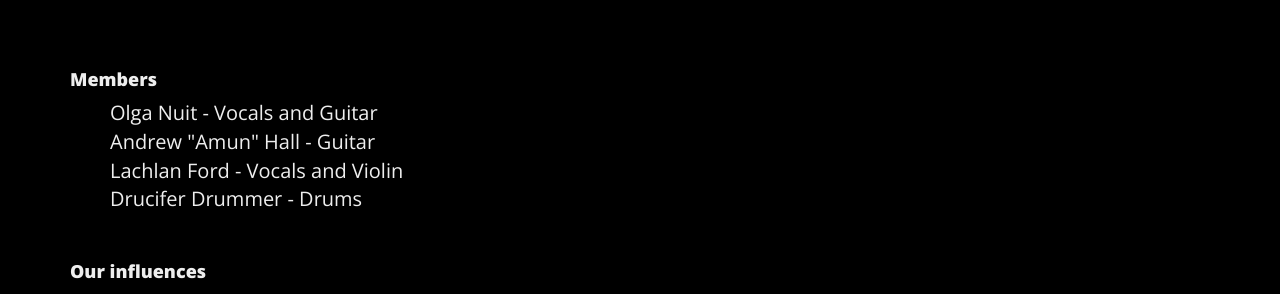
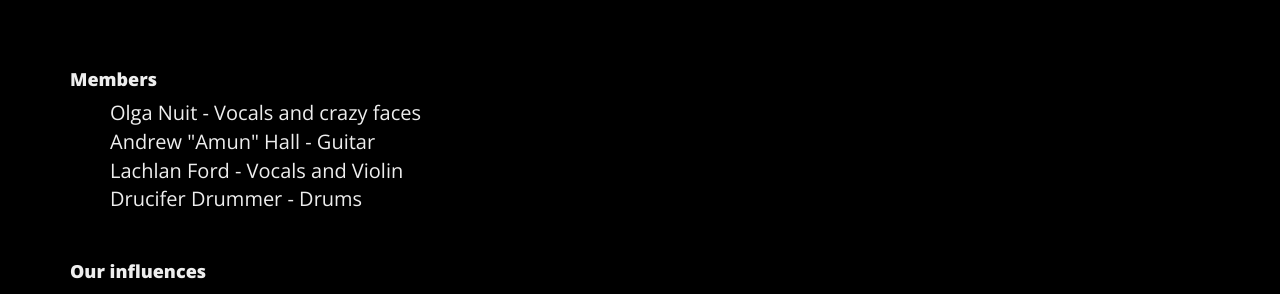
Before and after one commit to Kerr-Ring/kerr-ring-site, a Jekyll site: the page built from about/index.html, in a window 1280 px wide. Shown: the part 774-1068 px from the top of the page. Built offline with Jekyll 4.4.1, drawn with Linux system fonts in a browser that asks for light colours; nearby versions of some CDN libraries.

Commit message:
Who allowed Olga to play guitar???

```diff
--- a/about/index.html
+++ b/about/index.html
@@ -18,7 +18,7 @@ Kerr Ring is a Seattle based theatrical gothic metal act with elements of blacke
 <br>
 <h4>Members</h4>
 <ul style="list-style: none;">
-    <li>Olga Nuit - Vocals and Guitar</li>
+    <li>Olga Nuit - Vocals and crazy faces</li>
     <li>Andrew "Amun" Hall - Guitar</li>
     <li>Lachlan Ford - Vocals and Violin</li>
     <li>Drucifer Drummer - Drums</li>
```
